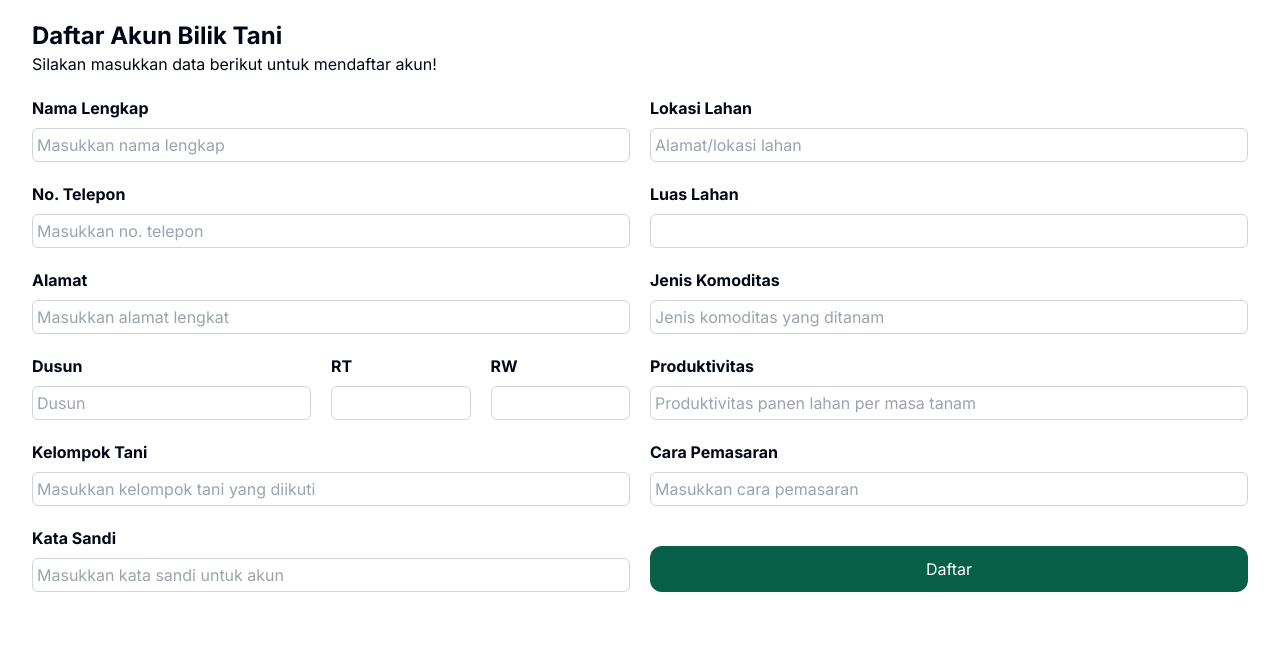
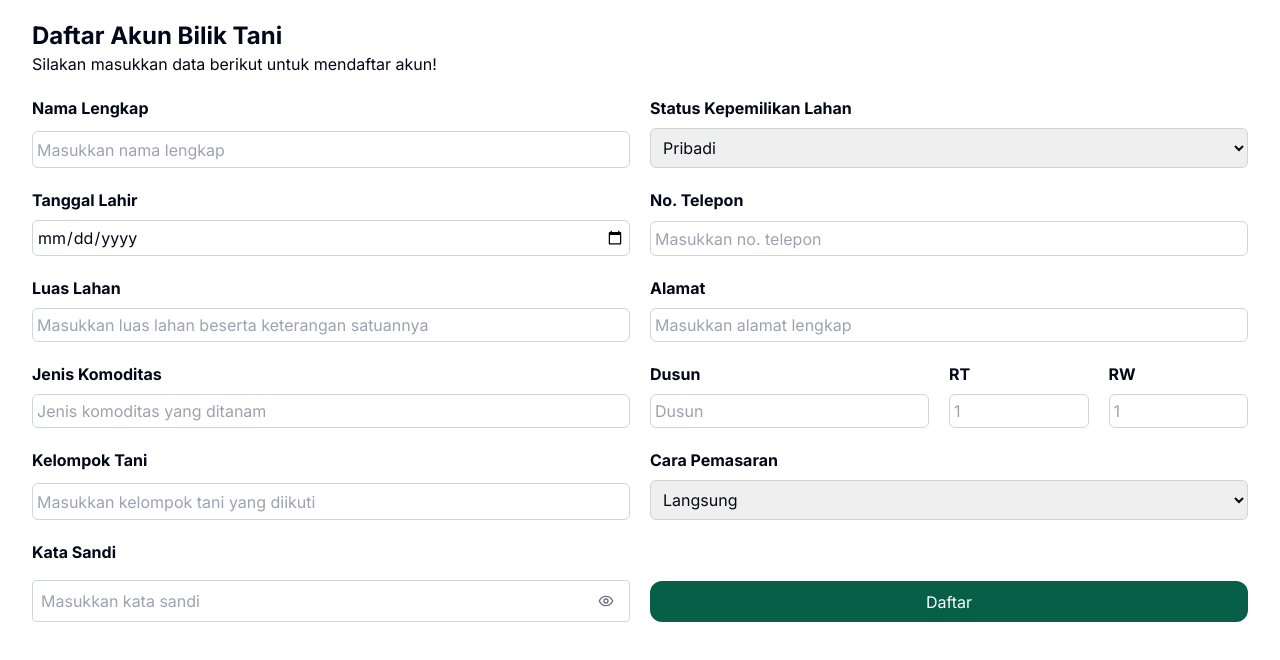
Before and after one commit to Ionify-id/biliktani-fullstack, a Next.js app: page /register in a window 1280 px wide. Shown: the top 660 px of the page. Built offline with nearby package versions, Linux system fonts and the light colour scheme.

Commit message:
fix beranda, register and profile form, tani market and jadwal tani

```diff
--- a/src/app/(auth)/login/page.js
+++ b/src/app/(auth)/login/page.js
@@ -9,12 +9,18 @@ import axios from "axios";
 import { useToast } from "@/components/ui/use-toast";
 import { useRouter } from "next/navigation";
 import Cookies from "universal-cookie";
+import { Eye, EyeOff } from "lucide-react";
 
 export default function LoginPage() {
   const { toast } = useToast();
   const router = useRouter();
   const cookies = new Cookies();
   const [loading, setLoading] = useState(false);
+  const [showPassword, setShowPassword] = useState(false);
+
+  function togglePasswordVisibility() {
+    setShowPassword(!showPassword);
+  }
 
   async function handleSubmit(e) {
     setLoading(true);
@@ -46,6 +52,7 @@ export default function LoginPage() {
       setLoading(false);
     }
   }
+
   return (
     <main className="flex h-screen overflow-hidden">
       <div className="flex w-full">
@@ -85,14 +92,27 @@ export default function LoginPage() {
             <label htmlFor="password" className="mb-2 font-bold">
               Kata Sandi
             </label>
+            <div className="relative">
               <input
-              type="password"
+                type={showPassword ? "text" : "password"}
                 id="kata_sandi"
                 name="kata_sandi"
                 placeholder="Masukkan kata sandi"
-              className="mb-2 p-2 border border-gray-300 rounded"
+                className="w-full mb-2 p-2 border border-gray-300 rounded"
                 required
               />
+              <button
+                type="button"
+                onClick={togglePasswordVisibility}
+                className="absolute inset-y-0 right-0 mr-4 mb-2 flex items-center"
+              >
+                {showPassword ? (
+                  <EyeOff className="h-4 w-4 text-gray-500" />
+                ) : (
+                  <Eye className="h-4 w-4 text-gray-500" />
+                )}
+              </button>
+            </div>
 
             <button
               type="submit"
--- a/src/app/(auth)/profile/page.js
+++ b/src/app/(auth)/profile/page.js
@@ -6,6 +6,8 @@ import axios from "axios";
 import Cookies from "universal-cookie";
 import { useToast } from "@/components/ui/use-toast";
 import { useRouter } from "next/navigation";
+import { Eye, EyeOff } from "lucide-react";
+import { convertToDateInputFormat } from "@/lib/utils";
 
 export default function ProfilePage() {
   const cookie = new Cookies();
@@ -16,19 +18,25 @@ export default function ProfilePage() {
 
   const [submissionLoading, setSubmissionLoading] = useState(false);
   const [loading, setLoading] = useState(false);
+  const [showPassword, setShowPassword] = useState(false);
+
+  function togglePasswordVisibility() {
+    setShowPassword(!showPassword);
+  }
 
   const [profileData, setProfileData] = useState({
     nama_lengkap: "",
-    lokasi_lahan: "",
+    status_kepemilikan: "",
+    tanggal_lahir: "",
     no_telepon: "",
-    luas_lahan: 0,
     alamat: "",
     jenis_komoditas: "",
     dusun: "",
     rt: 0,
     rw: 0,
-    produktivitas: 0,
     kelompok_tani: "",
+    kata_sandi: "",
+    luas_lahan: "",
     cara_pemasaran: "",
   });
 
@@ -63,21 +71,25 @@ export default function ProfilePage() {
   async function handleSubmit(event) {
     setSubmissionLoading(true);
     event.preventDefault();
+
     const fd = new FormData(event.target);
     const data = Object.fromEntries(fd.entries());
+
+    const tanggalLahir = new Date(data.tanggal_lahir).toISOString();
+
     const requestBody = {
       nama_lengkap: data.nama_lengkap,
+      status_kepemilikan: data.status_kepemilikan,
+      tanggal_lahir: tanggalLahir,
       no_telepon: data.no_telepon,
       alamat: data.alamat,
+      jenis_komoditas: data.jenis_komoditas,
       dusun: data.dusun,
       rt: Number(data.rt),
       rw: Number(data.rw),
       kelompok_tani: data.kelompok_tani,
       kata_sandi: data.kata_sandi,
-      lokasi_lahan: data.lokasi_lahan,
-      luas_lahan: Number(data.luas_lahan),
-      jenis_komoditas: data.jenis_komoditas,
-      produktivitas: Number(data.produktivitas),
+      luas_lahan: data.luas_lahan,
       cara_pemasaran: data.cara_pemasaran,
     };
 
@@ -129,21 +141,34 @@ export default function ProfilePage() {
                   required
                 />
               </div>
-
               <div className="grid grid-cols-1 gap-y-2">
-                <label className="font-bold">Lokasi Lahan</label>
+                <label htmlFor="" className="font-bold">
+                  Status Kepemilikan Lahan
+                </label>
+                <select
+                  id="status_kepemilikan"
+                  name="status_kepemilikan"
+                  className="border border-gray-300 rounded-md p-2"
+                  value={profileData.status_kepemilikan}
+                  onChange={handleChange}
+                  required
+                >
+                  <option value="Pribadi">Pribadi</option>
+                  <option value="Orang lain">Orang lain</option>
+                </select>
+              </div>
+              <div className="grid grid-cols-1 gap-y-2">
+                <label className="font-bold">Tanggal Lahir</label>
                 <input
-                  type="text"
-                  id="lokasi_lahan"
-                  name="lokasi_lahan"
-                  placeholder="Alamat/lokasi lahan"
+                  type="date"
+                  id="tanggal_lahir"
+                  name="tanggal_lahir"
                   className="p-1 border border-gray-300 rounded-md"
-                  value={profileData.lokasi_lahan}
+                  value={convertToDateInputFormat(profileData.tanggal_lahir)}
                   onChange={handleChange}
                   required
                 />
               </div>
-
               <div className="grid grid-cols-1 gap-y-2">
                 <label htmlFor="telephone" className="font-bold">
                   No. Telepon
@@ -154,30 +179,27 @@ export default function ProfilePage() {
                   name="no_telepon"
                   placeholder="Masukkan no. telepon"
                   className="p-1 border border-gray-300 rounded-md"
-                  min="0"
                   value={profileData.no_telepon}
                   onChange={handleChange}
+                  min="0"
                   required
                 />
               </div>
-
               <div className="grid grid-cols-1 gap-y-2">
-                <label htmlFor="" className="font-bold">
+                <label htmlFor="telephone" className="font-bold">
                   Luas Lahan
                 </label>
                 <input
-                  type="number"
+                  type="text"
                   id="luas_lahan"
                   name="luas_lahan"
+                  placeholder="Masukkan luas lahan beserta keterangan satuannya"
                   className="p-1 border border-gray-300 rounded-md"
-                  min="0"
-                  step="0.01"
                   value={profileData.luas_lahan}
                   onChange={handleChange}
                   required
                 />
               </div>
-
               <div className="grid grid-cols-1 gap-y-2">
                 <label className="font-bold">Alamat</label>
                 <input
@@ -191,7 +213,6 @@ export default function ProfilePage() {
                   required
                 />
               </div>
-
               <div className="grid grid-cols-1 gap-y-2">
                 <label className="font-bold">Jenis Komoditas</label>
                 <input
@@ -205,7 +226,6 @@ export default function ProfilePage() {
                   required
                 />
               </div>
-
               <div className="flex flex-row gap-5">
                 <div className="basis-1/2">
                   <div className="grid grid-cols-1 gap-y-2">
@@ -231,6 +251,7 @@ export default function ProfilePage() {
                       id="rt"
                       name="rt"
                       className="p-1 border border-gray-300 rounded-md"
+                      placeholder="1"
                       min="1"
                       value={profileData.rt}
                       onChange={handleChange}
@@ -247,6 +268,7 @@ export default function ProfilePage() {
                       id="rw"
                       name="rw"
                       className="p-1 border border-gray-300 rounded-md"
+                      placeholder="1"
                       min="1"
                       value={profileData.rw}
                       onChange={handleChange}
@@ -255,23 +277,6 @@ export default function ProfilePage() {
                   </div>
                 </div>
               </div>
-
-              <div className="grid grid-cols-1 gap-y-2">
-                <label className="font-bold">Produktivitas</label>
-                <input
-                  type="number"
-                  id="produktivitas"
-                  name="produktivitas"
-                  placeholder="Produktivitas panen lahan per masa tanam"
-                  className="p-1 border border-gray-300 rounded-md"
-                  min="0"
-                  step="0.01"
-                  value={profileData.produktivitas}
-                  onChange={handleChange}
-                  required
-                />
-              </div>
-
               <div className="grid grid-cols-1 gap-y-2">
                 <label className="font-bold">Kelompok Tani</label>
                 <input
@@ -285,41 +290,57 @@ export default function ProfilePage() {
                   required
                 />
               </div>
-
               <div className="grid grid-cols-1 gap-y-2">
                 <label className="font-bold">Cara Pemasaran</label>
-                <input
-                  type="text"
+                <select
                   id="cara_pemasaran"
                   name="cara_pemasaran"
-                  placeholder="Masukkan cara pemasaran"
-                  className="p-1 border border-gray-300 rounded-md"
+                  className="border border-gray-300 rounded-md p-2"
                   value={profileData.cara_pemasaran}
                   onChange={handleChange}
                   required
-                />
+                >
+                  <option value="Langsung">Langsung</option>
+                  <option value="Perantara">Perantara</option>
+                  <option value="Langsung dan perantara">
+                    Langsung dan perantara
+                  </option>
+                </select>
               </div>
-
               <div className="grid grid-cols-1 gap-y-2">
-                <label className="font-bold">Kata Sandi</label>
+                <label htmlFor="password" className="mb-2 font-bold">
+                  Kata Sandi
+                </label>
+                <div className="relative">
                   <input
-                  type="password"
+                    type={showPassword ? "text" : "password"}
                     id="kata_sandi"
                     name="kata_sandi"
-                  placeholder="Masukkan kata sandi untuk akun"
-                  className="p-1 border border-gray-300 rounded-md"
+                    placeholder="Masukkan kata sandi"
+                    className="w-full mb-2 p-2 border border-gray-300 rounded"
                     required
                   />
-                <p className="text-sm text-red-700">
-                  Isikan kata sandi lama anda atau ubah kata sandi.
-                </p>
+                  <button
+                    type="button"
+                    onClick={togglePasswordVisibility}
+                    className="absolute inset-y-0 right-0 mr-4 mb-2 flex items-center"
+                  >
+                    {showPassword ? (
+                      <EyeOff className="h-4 w-4 text-gray-500" />
+                    ) : (
+                      <Eye className="h-4 w-4 text-gray-500" />
+                    )}
+                  </button>
                 </div>
+              </div>
+              <div className="flex flex-col justify-end mb-2">
                 <button
                   type="submit"
-                className="mt-5 bg-emerald-800 text-white rounded-xl w-full h-1/2 py-2 hover:bg-emerald-700"
+                  className="bg-emerald-800 text-white bottom-0 h-1/2 rounded-xl w-full hover:bg-emerald-700"
                 >
                   {submissionLoading ? "Loading..." : "Simpan"}
                 </button>
+              </div>
             </div>
           </form>
         )}
--- a/src/app/(auth)/register/page.js
+++ b/src/app/(auth)/register/page.js
@@ -5,11 +5,17 @@ import "@/app/globals.css";
 import axios from "axios";
 import { useToast } from "@/components/ui/use-toast";
 import { useRouter } from "next/navigation";
+import { Eye, EyeOff } from "lucide-react";
 
 export default function RegisterPage() {
   const { toast } = useToast();
   const router = useRouter();
   const [loading, setLoading] = useState(false);
+  const [showPassword, setShowPassword] = useState(false);
+
+  function togglePasswordVisibility() {
+    setShowPassword(!showPassword);
+  }
 
   async function handleSubmit(event) {
     setLoading(true);
@@ -17,19 +23,22 @@ export default function RegisterPage() {
     event.preventDefault();
     const fd = new FormData(event.target);
     const data = Object.fromEntries(fd.entries());
+
+    const tanggalLahir = new Date(data.tanggal_lahir).toISOString();
+
     const requestBody = {
       nama_lengkap: data.nama_lengkap,
+      status_kepemilikan: data.status_kepemilikan,
+      tanggal_lahir: tanggalLahir,
       no_telepon: data.no_telepon,
       alamat: data.alamat,
+      jenis_komoditas: data.jenis_komoditas,
       dusun: data.dusun,
       rt: Number(data.rt),
       rw: Number(data.rw),
       kelompok_tani: data.kelompok_tani,
       kata_sandi: data.kata_sandi,
-      lokasi_lahan: data.lokasi_lahan,
-      luas_lahan: Number(data.luas_lahan),
-      jenis_komoditas: data.jenis_komoditas,
-      produktivitas: Number(data.produktivitas),
+      luas_lahan: data.luas_lahan,
       cara_pemasaran: data.cara_pemasaran,
     };
 
@@ -40,13 +49,14 @@ export default function RegisterPage() {
         description: response.data.meta.message,
         className: "rounded-lg border-2 border-emerald-700 p-4",
       });
+      router.push("/login");
     } catch (error) {
       toast({
         description: error.response.data.meta.message,
         className: "rounded-lg border-2 border-red-700 p-4",
       });
+      console.error(error.message);
     } finally {
-      router.push("/login");
       setLoading(false);
     }
   }
@@ -72,19 +82,30 @@ export default function RegisterPage() {
                 required
               />
             </div>
-
             <div className="grid grid-cols-1 gap-y-2">
-              <label className="font-bold">Lokasi Lahan</label>
+              <label htmlFor="" className="font-bold">
+                Status Kepemilikan Lahan
+              </label>
+              <select
+                id="status_kepemilikan"
+                name="status_kepemilikan"
+                className="border border-gray-300 rounded-md p-2"
+                required
+              >
+                <option value="Pribadi">Pribadi</option>
+                <option value="Orang lain">Orang lain</option>
+              </select>
+            </div>
+            <div className="grid grid-cols-1 gap-y-2">
+              <label className="font-bold">Tanggal Lahir</label>
               <input
-                type="text"
-                id="lokasi_lahan"
-                name="lokasi_lahan"
-                placeholder="Alamat/lokasi lahan"
+                type="date"
+                id="tanggal_lahir"
+                name="tanggal_lahir"
                 className="p-1 border border-gray-300 rounded-md"
                 required
               />
             </div>
-
             <div className="grid grid-cols-1 gap-y-2">
               <label htmlFor="telephone" className="font-bold">
                 No. Telepon
@@ -99,34 +120,30 @@ export default function RegisterPage() {
                 required
               />
             </div>
-
             <div className="grid grid-cols-1 gap-y-2">
-              <label htmlFor="" className="font-bold">
+              <label htmlFor="telephone" className="font-bold">
                 Luas Lahan
               </label>
               <input
-                type="number"
+                type="text"
                 id="luas_lahan"
                 name="luas_lahan"
+                placeholder="Masukkan luas lahan beserta keterangan satuannya"
                 className="p-1 border border-gray-300 rounded-md"
-                min="0"
-                step="0.01"
                 required
               />
             </div>
-
             <div className="grid grid-cols-1 gap-y-2">
               <label className="font-bold">Alamat</label>
               <input
                 type="text"
                 id="alamat"
                 name="alamat"
-                placeholder="Masukkan alamat lengkat"
+                placeholder="Masukkan alamat lengkap"
                 className="p-1 border border-gray-300 rounded-md"
                 required
               />
             </div>
-
             <div className="grid grid-cols-1 gap-y-2">
               <label className="font-bold">Jenis Komoditas</label>
               <input
@@ -138,7 +155,6 @@ export default function RegisterPage() {
                 required
               />
             </div>
-
             <div className="flex flex-row gap-5">
               <div className="basis-1/2">
                 <div className="grid grid-cols-1 gap-y-2">
@@ -162,6 +178,7 @@ export default function RegisterPage() {
                     id="rt"
                     name="rt"
                     className="p-1 border border-gray-300 rounded-md"
+                    placeholder="1"
                     min="1"
                     required
                   />
@@ -176,27 +193,13 @@ export default function RegisterPage() {
                     id="rw"
                     name="rw"
                     className="p-1 border border-gray-300 rounded-md"
+                    placeholder="1"
                     min="1"
                     required
                   />
                 </div>
               </div>
             </div>
-
-            <div className="grid grid-cols-1 gap-y-2">
-              <label className="font-bold">Produktivitas</label>
-              <input
-                type="number"
-                id="produktivitas"
-                name="produktivitas"
-                placeholder="Produktivitas panen lahan per masa tanam"
-                className="p-1 border border-gray-300 rounded-md"
-                min="0"
-                step="0.01"
-                required
-              />
-            </div>
-
             <div className="grid grid-cols-1 gap-y-2">
               <label className="font-bold">Kelompok Tani</label>
               <input
@@ -208,37 +211,55 @@ export default function RegisterPage() {
                 required
               />
             </div>
-
             <div className="grid grid-cols-1 gap-y-2">
               <label className="font-bold">Cara Pemasaran</label>
-              <input
-                type="text"
+              <select
                 id="cara_pemasaran"
                 name="cara_pemasaran"
-                placeholder="Masukkan cara pemasaran"
-                className="p-1 border border-gray-300 rounded-md"
+                className="border border-gray-300 rounded-md p-2"
                 required
-              />
+              >
+                <option value="Langsung">Langsung</option>
+                <option value="Perantara">Perantara</option>
+                <option value="Langsung dan perantara">
+                  Langsung dan perantara
+                </option>
+              </select>
             </div>
-
             <div className="grid grid-cols-1 gap-y-2">
-              <label className="font-bold">Kata Sandi</label>
-              <input
-                type="password"
-                id="kata_sandi"
-                name="kata_sandi"
-                placeholder="Masukkan kata sandi untuk akun"
-                className="p-1 border border-gray-300 rounded-md"
-                required
-              />
+              <label htmlFor="password" className="mb-2 font-bold">
+                Kata Sandi
+              </label>
+              <div className="relative">
+                <input
+                  type={showPassword ? "text" : "password"}
+                  id="kata_sandi"
+                  name="kata_sandi"
+                  placeholder="Masukkan kata sandi"
+                  className="w-full mb-2 p-2 border border-gray-300 rounded"
+                  required
+                />
+                <button
+                  type="button"
+                  onClick={togglePasswordVisibility}
+                  className="absolute inset-y-0 right-0 mr-4 mb-2 flex items-center"
+                >
+                  {showPassword ? (
+                    <EyeOff className="h-4 w-4 text-gray-500" />
+                  ) : (
+                    <Eye className="h-4 w-4 text-gray-500" />
+                  )}
+                </button>
+              </div>
             </div>
-
-            <button
-              type="submit"
-              className="mt-5 bg-emerald-800 text-white rounded-xl w-full hover:bg-emerald-700"
-            >
-              {loading ? "Loading..." : "Daftar"}
-            </button>
+            <div className="flex flex-col justify-end mb-2">
+              <button
+                type="submit"
+                className="bg-emerald-800 text-white bottom-0 h-1/2 rounded-xl w-full hover:bg-emerald-700"
+              >
+                {loading ? "Loading..." : "Daftar"}
+              </button>
+            </div>
           </div>
         </form>
       </div>
--- a/src/app/(main-feature)/rawat-tani/informasi-hama/page.js
+++ b/src/app/(main-feature)/rawat-tani/informasi-hama/page.js
@@ -9,7 +9,7 @@ export default function InformasiHamaPage() {
       <div className="container">
         <div className="container mx-auto my-8 p-4 border-2 rounded-lg border-gray-150">
           <h1 className="text-2xl font-bold text-emerald-700">
-            Informasi Hama
+            Informasi Hama dan Penyakit
           </h1>
           <p>
             Informasi hama adalah fitur yang dapat digunakan untuk
--- a/src/components/sidebar/left-sidebar.js
+++ b/src/components/sidebar/left-sidebar.js
@@ -18,9 +18,10 @@ export default function LeftSidebar() {
             priority
           />
         </p>
+        <p className="text-sm font-bold mt-2 text-center">
+          PPK ORMAWA HIMATETA
+        </p>
       </div>
-      {/* NAMA TIM */}
-      <p>PPK ORMAWA HIMATETA</p>
       <div className="flex-1 overflow-y-auto">
         <Suspense>
           <NavBar />
--- a/src/lib/utils.js
+++ b/src/lib/utils.js
@@ -20,6 +20,12 @@ export function convertToDateInputFormat(isoString) {
   const month = String(date.getMonth() + 1).padStart(2, "0");
   const day = String(date.getDate()).padStart(2, "0");
   return `${year}-${month}-${day}`;
+}
+
+export function addDaysToDate(date, days) {
+  const result = new Date(date);
+  result.setDate(result.getDate() + days);
+  return result;
 }
 
 export function getTimePeriod() {
```
Also changed, not shown: src/app/(main-feature)/bina-tani/page.js (+52 -7 lines), src/app/(main-feature)/jadwal-tani/modal-edit-jadwal.js (+16 -19 lines), src/app/(main-feature)/jadwal-tani/modal-tambah-jadwal.js (+16 -20 lines), src/assets/bina-tani/facebook.png (added), src/lib/data-informasi/bina-tani.js, src/lib/nav-menu-data.js. Lines whose indentation alone changed are shown as unchanged.
